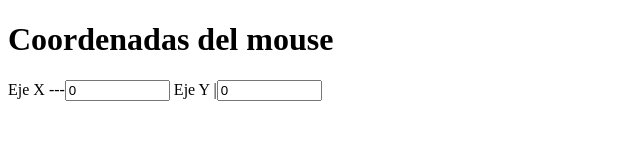
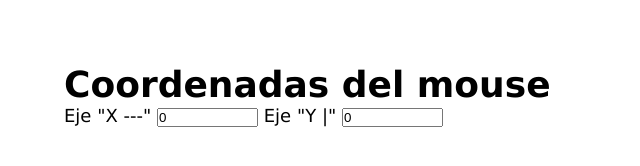
Before and after one commit to JoelFrydman/Conoce-las-coordenadas-del-mouse, a plain HTML site: page index.html/index.html in a window 1280 px wide. Shown: the whole page, without its empty margins (0-640 px from the left). Drawn offline with Linux system fonts and the light colour scheme; files that its build step writes are made by us from their sources.

Commit message:
detalles en el .js finalizado

```diff
--- a/index.html/css/style.css
+++ b/index.html/css/style.css
@@ -1,3 +1,18 @@
-.contenedor{
+*{
+    padding: 0;
+    margin: 0;
+    box-sizing: border-box none;
+}
+
+body{
+   padding: 5%;
+   margin-top: 0%;
+   display: flex;
 
 }
+
+.bloque-contenedor{
+    font-family: Verdana, Geneva, Tahoma, sans-serif;
+    font-size: large;
+
+}
--- a/index.html/index.html
+++ b/index.html/index.html
@@ -5,16 +5,16 @@
     <meta charset="UTF-8">
     <meta http-equiv="X-UA-Compatible" content="IE=edge">
     <meta name="viewport" content="width=device-width, initial-scale=1.0">
-    <link rel="stylesheet" href="style.css">
+    <link rel="stylesheet" href="./css/style.css">
     <title>Pre entrega 1</title>
 </head>
 
-<body>
-    <h1>Coordenadas del mouse</h1>
-    <div class="contenedor">
+<body class="contenedor">
+    <div class="bloque-contenedor">
+    <h1 class="titulo">Coordenadas del mouse</h1>
         <form name="Show">
-            <span>Eje X ---<input type="text" name="MouseX" value="0" size="10"></span>
-            <span>Eje Y |<input type="text" name="MouseY" value="0" size="10"></span>
+            <span>Eje "X ---" <input type="text" name="MouseX" value="0" size="10"></span>
+            <span>Eje "Y |" <input type="text" name="MouseY" value="0" size="10"></span>
         </form>
     </div>
     <script src="./js/app.js"></script>
--- a/index.html/js/app.js
+++ b/index.html/js/app.js
@@ -1,5 +1,5 @@
 let IE = document?true:false;
-if (!IE) document(Event.MOUSEMOVE)
+if (!IE) document.addEventListene(Event.MOUSEMOVE)
 document.onmousemove = getMouseXY;
 let tempX = 0;
 let tempY = 0;
```
